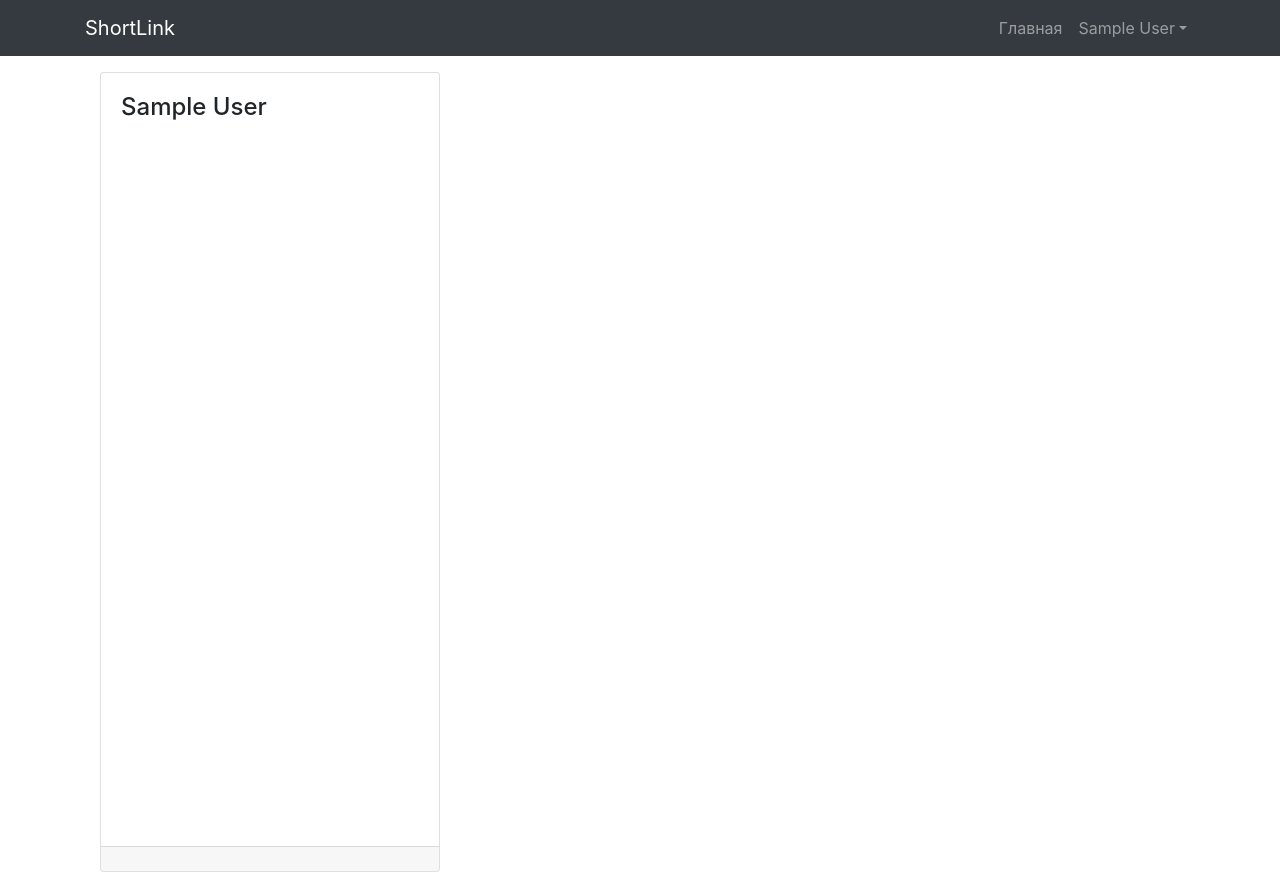
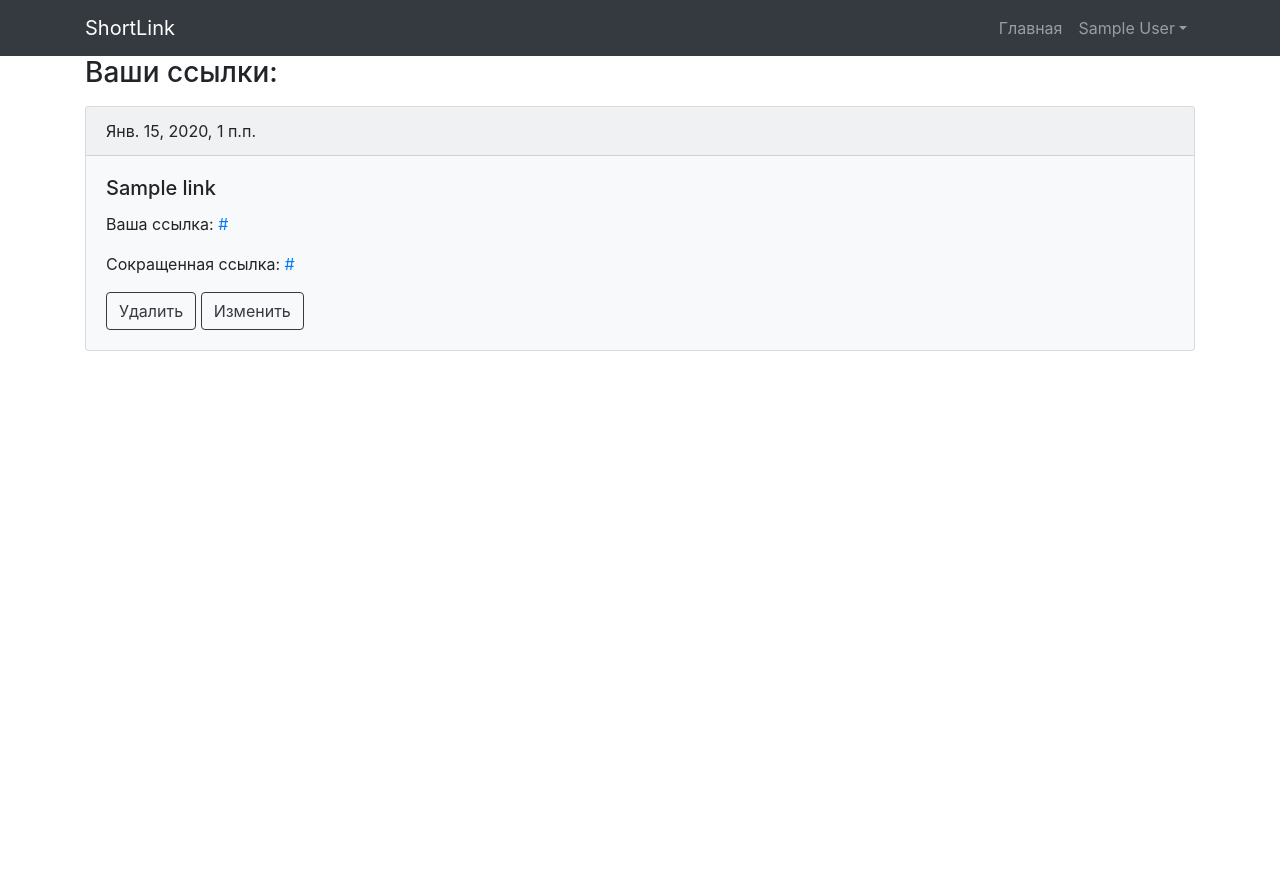
Before and after one commit to shhamil/short_link, a Django app: page / in a window 1280 px wide. After the commit the page ends 351 px from the top, so only its background shows below. Run offline with Django 3.2, Linux system fonts and the light colour scheme; a user stored in the database is signed in; tables that the repository leaves empty hold one stand-in row (values such as "Sample post"); some libraries are stand-ins or nearby versions.

Commit message:
link generation

```diff
--- a/short_link/models.py
+++ b/short_link/models.py
@@ -7,5 +7,6 @@ class Link(models.Model):
     user = models.ForeignKey(User, on_delete=models.CASCADE, verbose_name='Пользователь')
     title = models.CharField(max_length=255, blank=True, verbose_name='Описание')
     short_url = models.TextField(verbose_name='Короткая ссылка')
-    url = models.TextField(verbose_name='Ссылка')
+    url_for_shorting = models.TextField(verbose_name='Ссылка')
+    slug = models.SlugField(unique=True)
     date_create = models.DateTimeField(default=timezone.now())
--- a/short_link/templates/short_link/base.html
+++ b/short_link/templates/short_link/base.html
@@ -46,8 +46,7 @@
           {% if user.is_authenticated %}
           <a class="nav-link dropdown-toggle col-md-offset-4" id="navbarDropdown" href="#!" role="button" data-toggle="dropdown" aria-haspopup="true" aria-expanded="false">{{user.first_name}} {{ user.last_name }}</a>
                                 <div class="dropdown-menu dropdown-menu-right  col-md-offset-4" aria-labelledby="navbarDropdown">
-                                    <a class="dropdown-item" href="{% url 'short_link:short_url' %}">Сгенерировать ссылку</a>
-                                    <a class="dropdown-item" href="#!">Мои ссылки</a>
+                                    <a class="dropdown-item" href="{% url 'short_link:short_link' %}">Сгенерировать ссылку</a>
                                     <div class="dropdown-divider"></div>
                                     <a class="dropdown-item" href="{% url 'short_link:logout' %}">Выйти</a>
                                 </div>
--- a/short_link/templates/short_link/index.html
+++ b/short_link/templates/short_link/index.html
@@ -6,18 +6,25 @@
 
     {% block content %}
     {% if user.is_authenticated %}
-          <div class="col-lg-4 col-md-6 mb-4 mt-3">
-            <div class="card h-100">
-              <div class="card-body">
-                <h4 class="card-title">
-                  <p>{{user.first_name}} {{ user.last_name }}</p>
-                </h4>
-              </div>
-              <div class="card-footer">
-
-              </div>
+      {% if links %}
+        <h3>Ваши ссылки:</h3>
+        {% for link in links %}
+          <div class="card bg-light mt-3">
+            <div class="card-header">
+              {{ link.date_create }}
+            </div>
+            <div class="card-body">
+              <h5 class="card-title">{{ link.title }}</h5>
+              <p class="card-text">Ваша ссылка: <a href="{{ link.url_for_shorting }}">{{ link.url_for_shorting }}</a></p>
+              <p class="card-text">Сокращенная ссылка: <a href="{{ link.short_url }}">{{ link.short_url }}</a></p>
+              <a href="{% url 'short_link:delete_link' slug=link.slug %}" class="btn btn-outline-dark my-2 my-sm-0">Удалить</a>
+              <a href="{% url 'short_link:update_link' slug=link.slug %}" class="btn btn-outline-dark my-2 my-sm-0">Изменить</a>
             </div>
           </div>
+        {% endfor %}
+      {% else %}
+        <h3>У вас пока нет ссылок.</h3>
+      {% endif %}
     {% else %}
     Привет
     {% endif %}
--- a/short_link/urls.py
+++ b/short_link/urls.py
@@ -10,5 +10,7 @@ urlpatterns = [
     path('accounts/login/', UserLoginView.as_view(), name='login'),
     path('accounts/register/', RegisterView.as_view(), name='register'),
     path('accounts/profile/', IndexView.as_view(), name='profile'),
-    path('accounts/url_generator', CreateShortUrl.as_view(), name='short_url'),
+    path('accounts/profile/link_generator', CreateShortLink.as_view(), name='short_link'),
+    path('accounts/profile/link_delete/<str:slug>', DeleteLink.as_view(), name='delete_link'),
+    path('accounts/profile/link_update/<str:slug>', UpdateLink.as_view(), name='update_link'),
 ]
--- a/short_link/views.py
+++ b/short_link/views.py
@@ -1,16 +1,22 @@
 from django.contrib.auth.views import LoginView
 from django.contrib.messages.views import SuccessMessageMixin
 from django.contrib.auth.mixins import LoginRequiredMixin
-from django.views.generic import CreateView, TemplateView
+from django.views.generic import CreateView, ListView, DeleteView, UpdateView
 from django.urls import reverse_lazy
 from .forms import *
 from .models import *
 from .services import shorting_url
 
 
-class IndexView(TemplateView):
+class IndexView(ListView):
     """Главная страница"""
+    model = Link
     template_name = 'short_link/index.html'
+    context_object_name = 'links'
+
+    def get_queryset(self):
+        queryset = Link.objects.filter(user=self.request.user.pk)
+        return queryset
 
 
 class UserLoginView(LoginView):
@@ -27,16 +33,34 @@ class RegisterView(SuccessMessageMixin, CreateView):
     success_url = reverse_lazy('short_link:index')
 
 
-class CreateShortUrl(LoginRequiredMixin, CreateView):
+class CreateShortLink(LoginRequiredMixin, SuccessMessageMixin, CreateView):
     """Сокращение ссылки"""
     model = Link
-    template_name = 'short_link/url_shorting.html'
+    template_name = 'short_link/link_create.html'
     success_message = 'Ссылка создана!'
     form_class = LinkCreateForm
     success_url = reverse_lazy('short_link:index')
 
     def get_form_kwargs(self):
-        kwargs = super(CreateShortUrl, self).get_form_kwargs()
-        kwargs['user'] = self.request.user
-        kwargs['short_url'] = shorting_url(self.request.POST.get('url'))
+        kwargs = super(CreateShortLink, self).get_form_kwargs()
+        kwargs['pk'] = self.request.user.pk
+
         return kwargs
+
+
+class DeleteLink(LoginRequiredMixin, DeleteView):
+    model = Link
+    template_name = 'short_link/link_delete.html'
+    success_url = reverse_lazy('short_link:index')
+
+
+class UpdateLink(LoginRequiredMixin, UpdateView):
+    model = Link
+    template_name = 'short_link/link_update.html'
+    form_class = LinkUpdateForm
+    success_url = reverse_lazy('short_link:index')
+
+    def get_form_kwargs(self):
+        kwargs = super(UpdateLink, self).get_form_kwargs()
+        kwargs['pk'] = self.request.user.pk
+        return kwargs
```
Also changed, not shown: short_link/forms.py (+41 -7 lines), short_link/templates/short_link/link_delete.html (added, +14 -0 lines), short_link/templates/short_link/link_update.html (added, +15 -0 lines), short_link/migrations/0001_initial.py, short_link/templates/short_link/link_create.html (renamed from short_link/templates/short_link/url_shorting.html).
